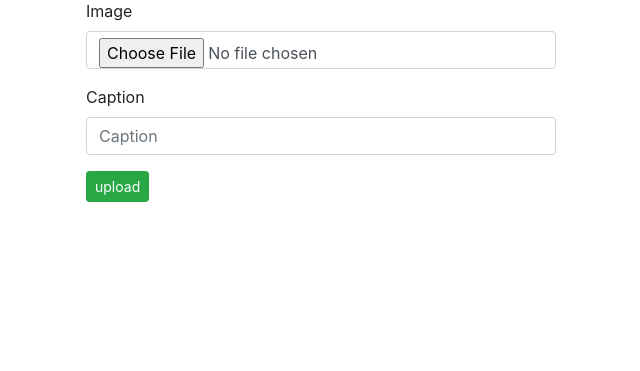
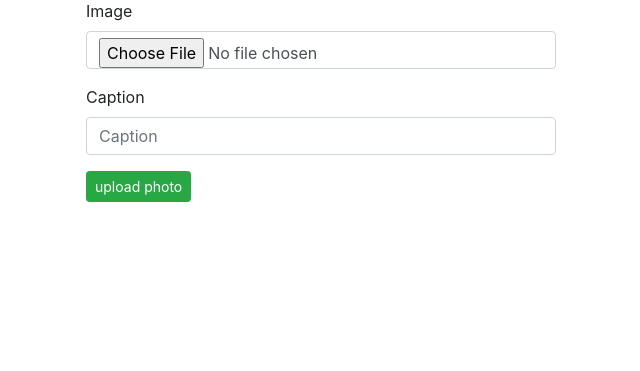
Before and after one commit to tailorv/instantgram, a Django app: page /image/ in a window 1280 px wide. Shown: the part 236-607 px from the top of the page, without its empty margins (29-669 px from the left). Run offline with Django 3.2, Linux system fonts and the light colour scheme; some libraries are stand-ins or nearby versions; some web fonts are replaced.

Commit message:
upload photo post

```diff
--- a/instagram/templates/post_image.html
+++ b/instagram/templates/post_image.html
@@ -11,7 +11,7 @@
                 {%csrf_token%}
 
                 {% bootstrap_form form layout='inline' %}
-                <button type=submit class="btn btn-sm btn-success" value="Upload">upload</button>
+                <button type=submit class="btn btn-sm btn-success" value="Upload">upload photo</button>
             </form>
 
         </div>
```
